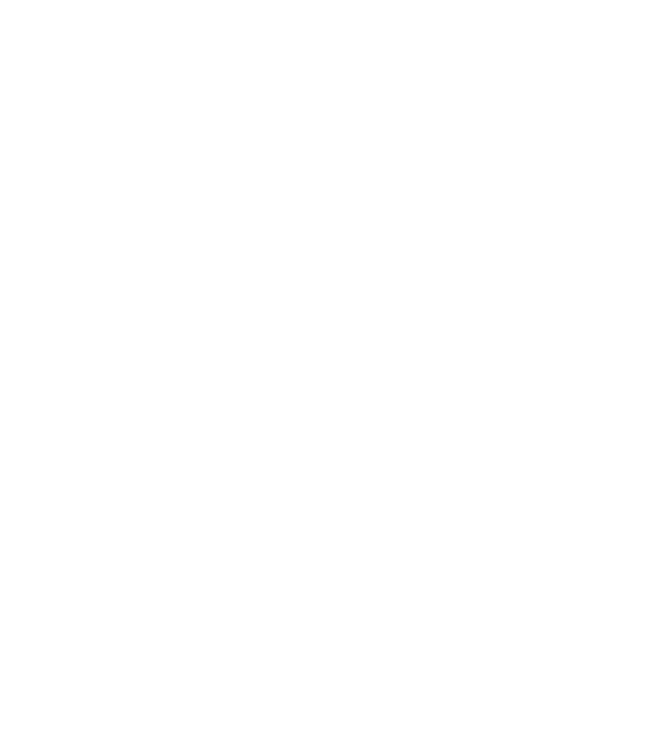
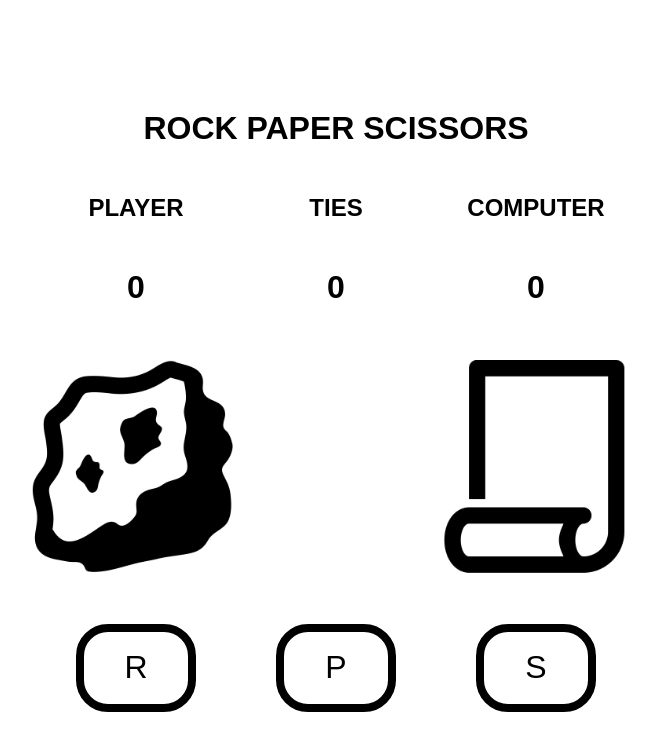
Before and after one commit to gustaellison/rock-paper-scissors, a plain HTML site: page index.html in a window 1280 px wide. Shown: the whole page, without its empty margins (304-960 px from the left). Drawn offline with Linux system fonts and the light colour scheme.

Commit message:
create functioning game with sound

```diff
--- a/css/style.css
+++ b/css/style.css
@@ -0,0 +1,64 @@
+* {
+    font-family: Arial, Helvetica, sans-serif;
+    box-sizing: border-box;
+  }
+
+  body {
+    height: 100vh;
+    flex-direction: column;
+  }
+
+  main {
+    display: grid;
+    grid-template-columns: 35vmin 15vmin 35vmin;
+    grid-template-rows: 10vmin 10vmin 35vmin 15vmin;
+  }
+
+  main * {
+    display: flex;
+    justify-content: center;
+    align-items: center;
+  }
+
+  .flex-ctr {
+    display: flex;
+    justify-content: center;
+    align-items: center;
+  }
+
+  #p-result, #c-result {
+    border: 2vmin solid white;
+    border-radius: 5vmin;
+    width: 100%;
+    padding: 2vmin;
+  }
+
+  button {
+    justify-self: center;
+    width: 15vmin;
+    margin: 2vmin;
+    background-color: white;
+    color: black;
+    border: 1vmin solid black;
+    border-radius: 4vmin;
+    font-size: 4vmin;
+    outline: none;
+  }
+
+  button:hover {
+    background-color: black;
+    color: white;
+  }
+
+  #countdown {
+    visibility: hidden;
+    height: 10vmin;
+    width: 10vmin;
+    border: 1vmin solid grey;
+    border-radius: 50%;
+    font-size: 5vmin;
+    padding: 1vmin;
+    justify-self: center;
+    align-self: center;
+    color: purple;
+  }
--- a/index.html
+++ b/index.html
@@ -3,10 +3,38 @@
 <head>
     <meta charset="UTF-8">
     <meta name="viewport" content="width=device-width, initial-scale=1.0">
-    <title>Rock Paper Scissors</title>
-    <script defer src="js/app.js"></script>
-    <link href="css/style.css" rel="stylesheet" type="text/css">
 </head>
 
 </body>
 </html>
+
+<!DOCTYPE html>
+<html>
+
+    <head>
+        <meta charset="utf-8">
+        <meta name="viewport" content="width=device-width">
+        <title>Rock Paper Scissors</title>
+        <script defer src="js/app.js"></script>
+        <link href="css/style.css" rel="stylesheet" type="text/css">
+</head>
+
+<body class="flex-ctr">
+  <h1>ROCK PAPER SCISSORS</h1>
+  <main>
+    <h2>PLAYER</h2>
+    <h2>TIES</h2>
+    <h2>COMPUTER</h2>
+    <h1 id="p-score"></h1>
+    <h1 id="t-score"></h1>
+    <h1 id="c-score"></h1>
+    <img id="p-result">
+    <div id="countdown" class="flex-ctr"></div>
+    <img id="c-result">
+    <button>R</button>
+    <button>P</button>
+    <button>S</button>
+  </main>
+</body>
+
+</html>
--- a/js/app.js
+++ b/js/app.js
@@ -0,0 +1,109 @@
+
+/*----- constants -----*/
+const AUDIO = new Audio('https://assets.mixkit.co/sfx/preview/mixkit-simple-countdown-922.mp3');
+const RPS_LOOKUP = {
+    r: {img: 'images/rock.png', beats: 's' },
+    p: {img: 'images/paper.png', beats: 'r' },
+    s: {img: 'images/scissors.png', beats: 'p' }
+
+};
+/*----- app's state (variables) -----*/
+let scores; // opbject key of  'p' -> player scoare and t and c
+let results; // object keys for the r, p, s, for the p and c choices
+let winner; // basic string to identify winner at p, c, or t
+/*----- cached element references -----*/
+const pResultEl = document.getElementById('p-result');
+const cResultEl = document.getElementById('c-result');
+const countdownEl = document.getElementById('countdown');
+
+
+/*----- event listeners -----*/
+document.querySelector('main')
+.addEventListener('click', handleChoice);
+
+/*----- functions -----*/
+init(); //job of init function  is initialize all state then call render
+
+function handleChoice(evt) {
+    //in response yo user interaction (player makes a move)
+    // update all impacted state , the call render
+    //Guards
+    if (evt.target.tagName !== 'BUTTON') return;
+    //console.log(evt.target.tagName)
+    //player has made a choice
+    results.p = evt.target.innerText.toLowerCase();
+    results.c = getRandomRPS();
+    //results.c = function getRandomRPS()
+    //now compute a random choice for the computer
+    winner = getWinner()
+    scores[winner] += 1
+    render();
+    }
+
+function getRandomRPS(){
+    const rps = Object.keys(RPS_LOOKUP);
+    const randIdx = Math.floor(Math.random() * rps.length)
+    //console.log(rps)
+    return rps[randIdx]
+}
+
+function getWinner(){
+    if (results.p === results.c) return 't';
+    return RPS_LOOKUP[results.p].beats === results.c ? 'p' : 'c'
+}
+
+function init() {
+    scores = {
+        p: 0,
+        t: 0,
+        c: 0
+    }
+    results = {
+        p: 'r',
+        c: 'p'
+    };
+    winner = 't';
+    render()
+};
+
+function renderScores() {
+    for(let key in scores){
+        const scoreEl = document.getElementById(`${key}-score`);
+        scoreEl.innerText = scores[key];
+
+    }
+}
+
+function renderResults() {
+    pResultEl.src = RPS_LOOKUP[results.p].img;
+    cResultEl.src = RPS_LOOKUP[results.c].img;
+    pResultEl.style.borderColor = winner === 'p' ? 'grey' : 'white';
+    cResultEl.style.borderColor = winner === 'c' ? 'grey' : 'white';
+
+}
+
+function render() {
+    renderCountdown(function(){
+        renderScores();
+        renderResults();
+
+        });
+    }
+
+function renderCountdown(cb){
+    let count = 3
+    AUDIO.play();
+    AUDIO.currentTime = 0;
+    countdownEl.style.visibility = 'visible'
+    countdownEl.innerHTML = count;
+    let timerId = setInterval(function() {
+        count--;
+        if(count) {
+            countdownEl.innerText = count;
+        } else {
+            clearInterval(timerId);
+            countdownEl.style.visibility = 'hidden';
+            cb();
+        }
+    }, 1000)
+}
```
Also changed, not shown: images/paper.png (added), images/rock.png (added), images/scissors.png (added).
